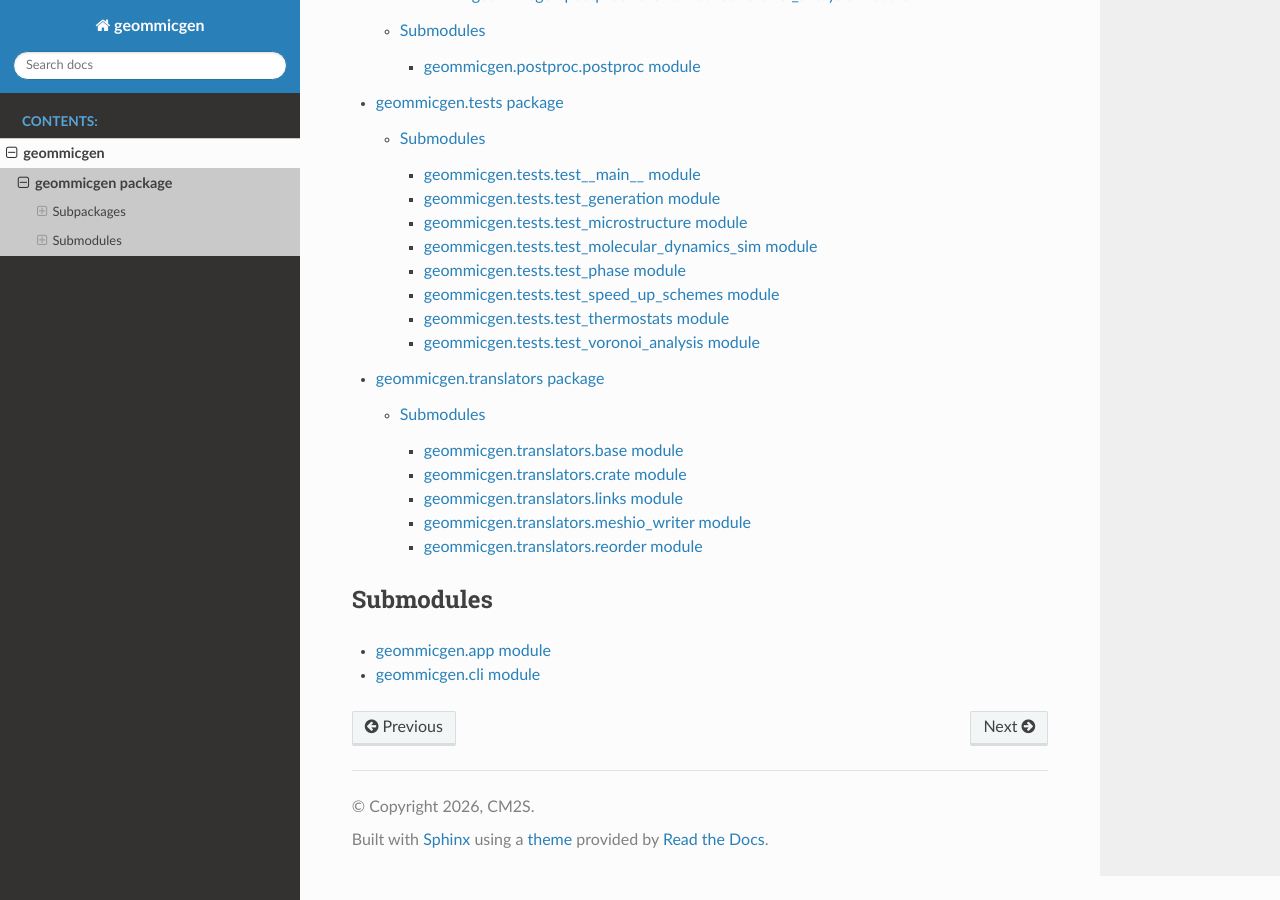
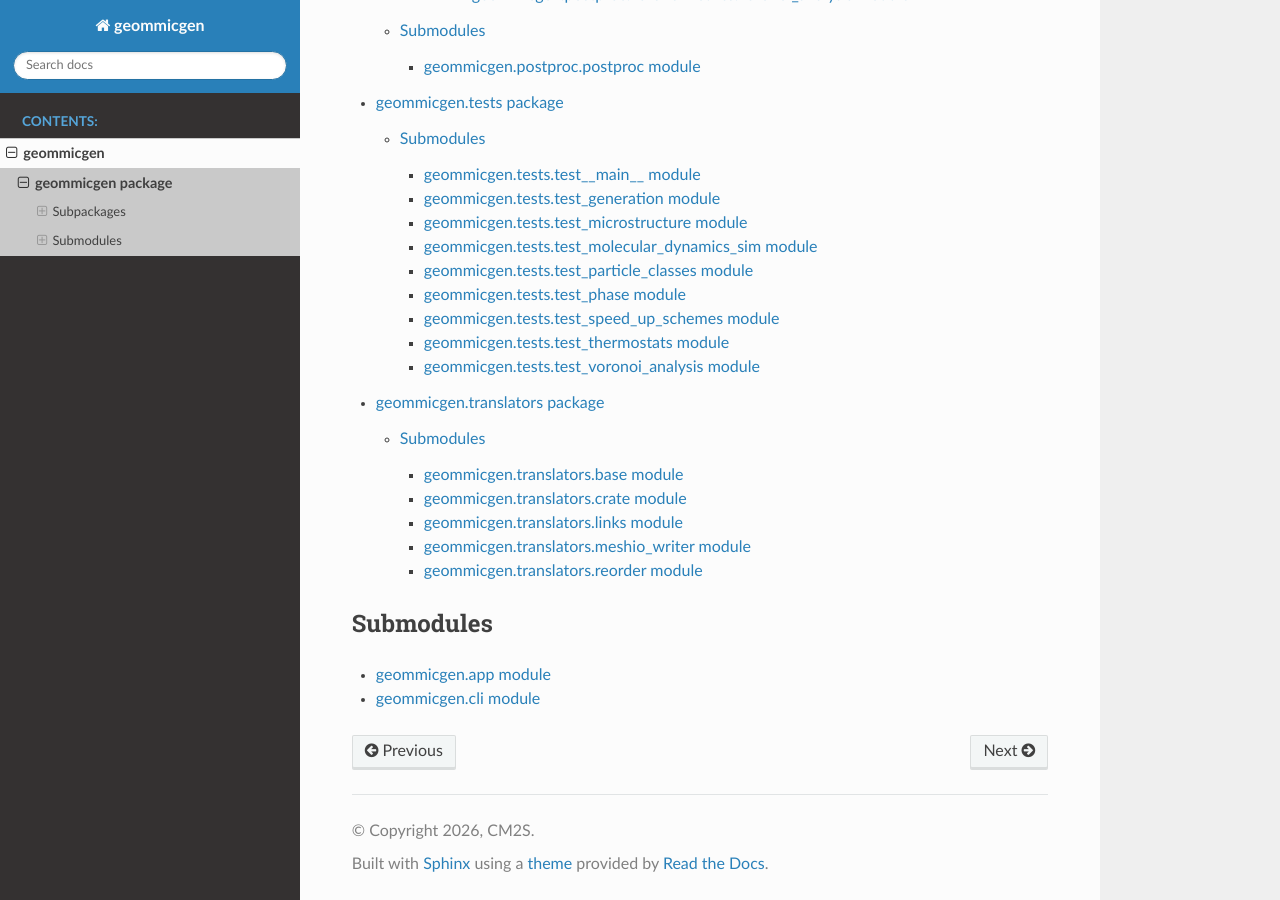
Before and after one commit to CM2S/GMMD, a Sphinx documentation site: the page built from docs/geommicgen.rst, in a window 1280 px wide and 900 px high, scrolled down 1965 px. Built offline with Sphinx 7.4.7 and the Read the Docs theme 3.1.0, drawn with Linux system fonts in a browser that asks for light colours; formulas are drawn with MathJax 3; pages that are not in the unit, such as notebooks, are missing from menus.

Commit message:
Point the tests toctree at the page that exists
The entry was written `test_particleclasses` and the page is
`test_particle_classes`, so the toctree named a document that is not there and
the document that is was in no toctree -- two of the docs build's warnings, and
the page was not reachable from the contents. From 932ee7e, where the docs were
added.

Co-Authored-By: Claude Opus 5 (1M context) <noreply@anthropic.com>

```diff
--- a/docs/geommicgen.tests.rst
+++ b/docs/geommicgen.tests.rst
@@ -15,7 +15,7 @@ Submodules
    geommicgen.tests.test_generation
    geommicgen.tests.test_microstructure
    geommicgen.tests.test_molecular_dynamics_sim
-   geommicgen.tests.test_particleclasses
+   geommicgen.tests.test_particle_classes
    geommicgen.tests.test_phase
    geommicgen.tests.test_speed_up_schemes
    geommicgen.tests.test_thermostats
```
